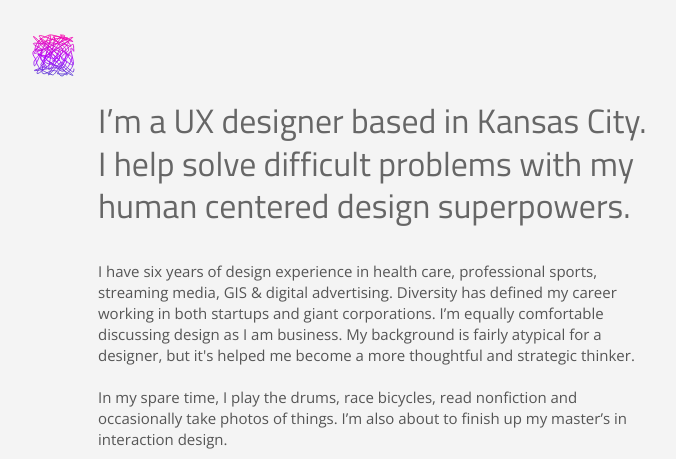
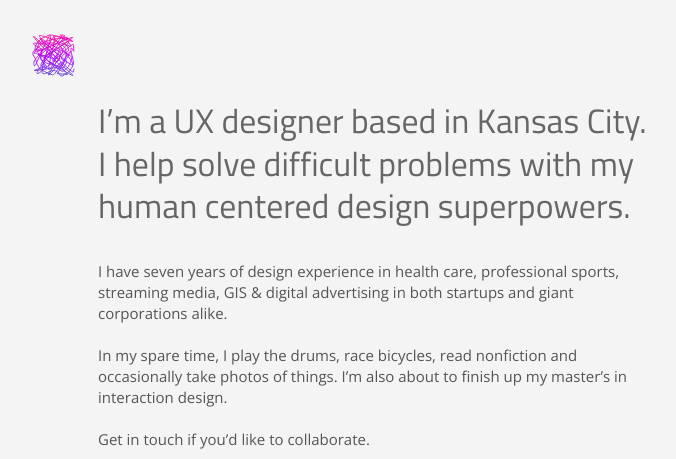
Before and after one commit to spotj/portfolio, a website: page about.html in a window 1280 px wide. Shown: the top 459 px of the page, without its empty margins (2-678 px from the left). Drawn offline with nearby package versions, Linux system fonts and the light colour scheme.

Commit message:
copy edits

```diff
--- a/about.html
+++ b/about.html
@@ -134,7 +134,7 @@ function foo(){ console.log("Callback"); }
           I’m a UX designer based in Kansas City. I help solve difficult problems with my human centered design superpowers.
         </p>
         <p class="aboutme-sect2">
-          I have six years of design experience in health care, professional sports, streaming media, GIS &amp; digital advertising. Diversity has defined my career working in both startups and giant corporations. I’m equally comfortable discussing design as I am business. My background is fairly atypical for a designer, but it's helped me become a more thoughtful and strategic thinker.
+          I have seven years of design experience in health care, professional sports, streaming media, GIS &amp; digital advertising in both startups and giant corporations alike.
           <br>
           <br>
           In my spare time, I play the drums, race bicycles, read nonfiction and occasionally take photos of things. I’m also about to finish up my master’s in interaction design.
```
